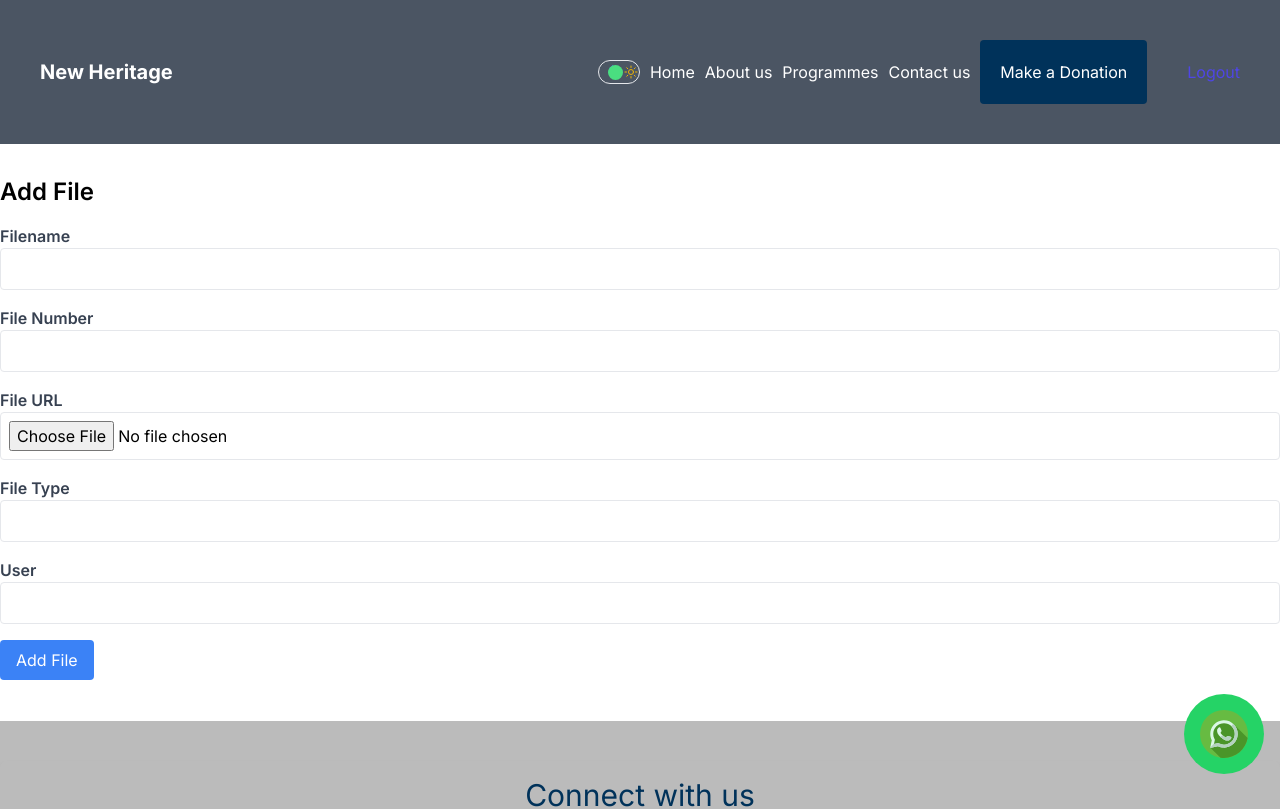
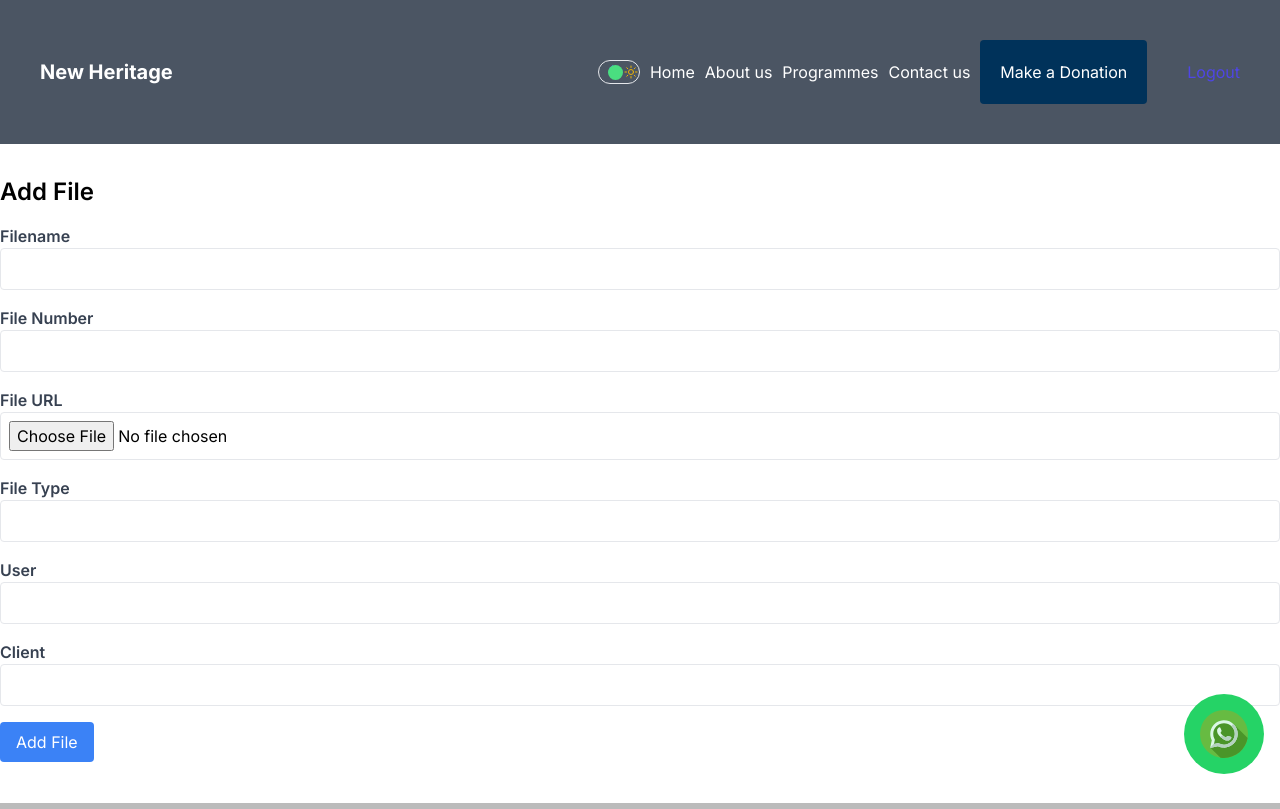
Before and after one commit to mdrdavid/supabase-trial, a Next.js app: page /upload-file in a window 1280 px wide. Shown: the top 809 px of the page. Built offline with nearby package versions, Linux system fonts and the light colour scheme; what @supabase/auth-helpers-nextjs would draw is missing.

Commit message:
attach client to a file

```diff
--- a/src/app/upload-file/page.tsx
+++ b/src/app/upload-file/page.tsx
@@ -19,6 +19,7 @@ export default function AddFileForm() {
         file_url: '',
         file_type: '',
         user_ref: '',
+        client_ref: '',
         uploaded_by: null, // Initialize uploaded_by as null
     });
 
@@ -54,6 +55,7 @@ export default function AddFileForm() {
                             filenumber: formData.filenumber,
                             file_type: formData.file_type,
                             user_ref: userId,
+                            client_ref: formData.client_ref,
                             uploaded_by: userId, // Store the user's ID in uploaded_by
                         },
                     ]);
@@ -188,6 +190,23 @@ export default function AddFileForm() {
                         // required
                     />
                 </div>
+                <div className="mb-4">
+                    <label
+                        htmlFor="user_id"
+                        className="block text-gray-700 font-semibold"
+                    >
+                        Client
+                    </label>
+                    <input
+                        type="text"
+                        id="client_ref"
+                        name="client_ref"
+                        value={formData.client_ref}
+                        onChange={handleChange}
+                        className="w-full p-2 border rounded focus:outline-none focus:ring focus:border-blue-500"
+                        // required
+                    />
+                </div>
                 <button
                     type="submit"
                     className="bg-blue-500 text-white py-2 px-4 rounded hover:bg-blue-600 focus:outline-none focus:ring focus:bg-blue-600"
```
